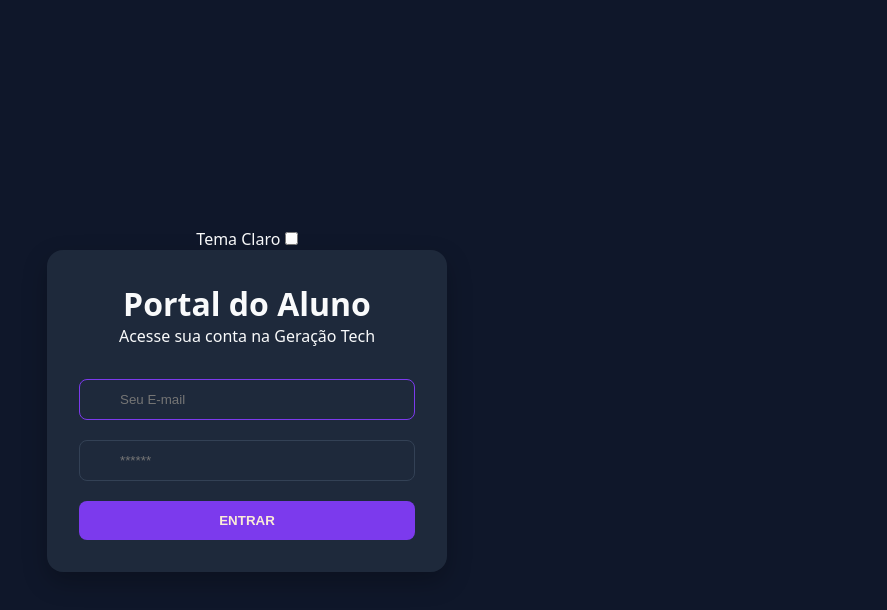
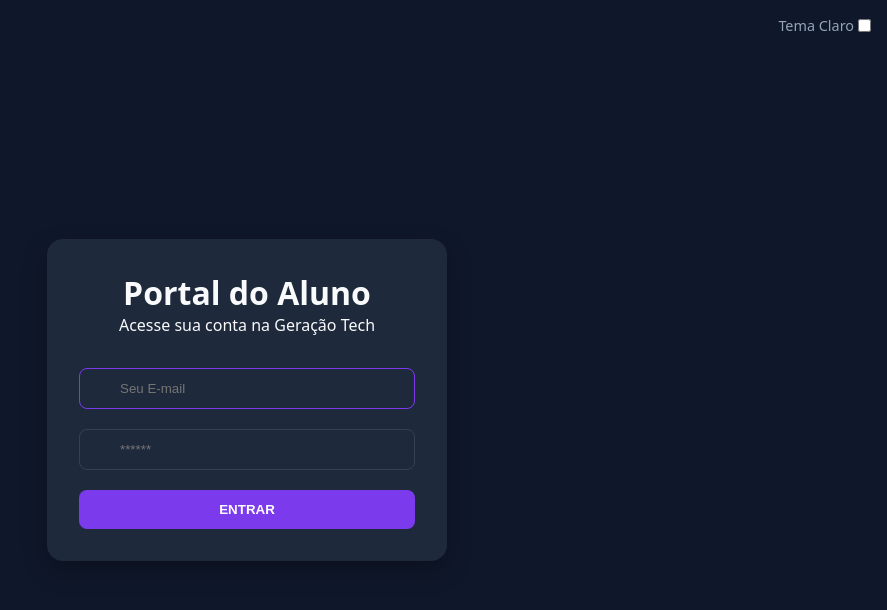
Before and after one commit to sarasmorais/aulagt, a plain HTML site: page index.html in a window 1280 px wide. Shown: the whole page, without its empty margins (393-1280 px from the left). Drawn offline with Linux system fonts and the light colour scheme; some icons are missing.

Commit message:
add tema.css

```diff
--- a/css/componentes.css
+++ b/css/componentes.css
@@ -35,7 +35,7 @@
 
 button{
     background-color: var(--cor-primaria);
-    color: antiquewhite;
+    color: white;
     padding: 0.75rem;
     border: none;
     border-radius: var(--borda-arredondada);
--- a/css/tema.css
+++ b/css/tema.css
@@ -0,0 +1,17 @@
+  .switch-tema{
+    position: absolute;
+    top: 1rem;
+    right: 1rem;
+    display: flex;
+    align-items: center;
+    gap: 0.5rem;
+  }
+
+  .switch-tema label{
+    display: inline-flex;
+    align-items: center;
+    gap: 0.25rem;
+    cursor: pointer;
+    color: var(--cor-subtexto);
+    font-size: 0.9rem;
+  }
```
